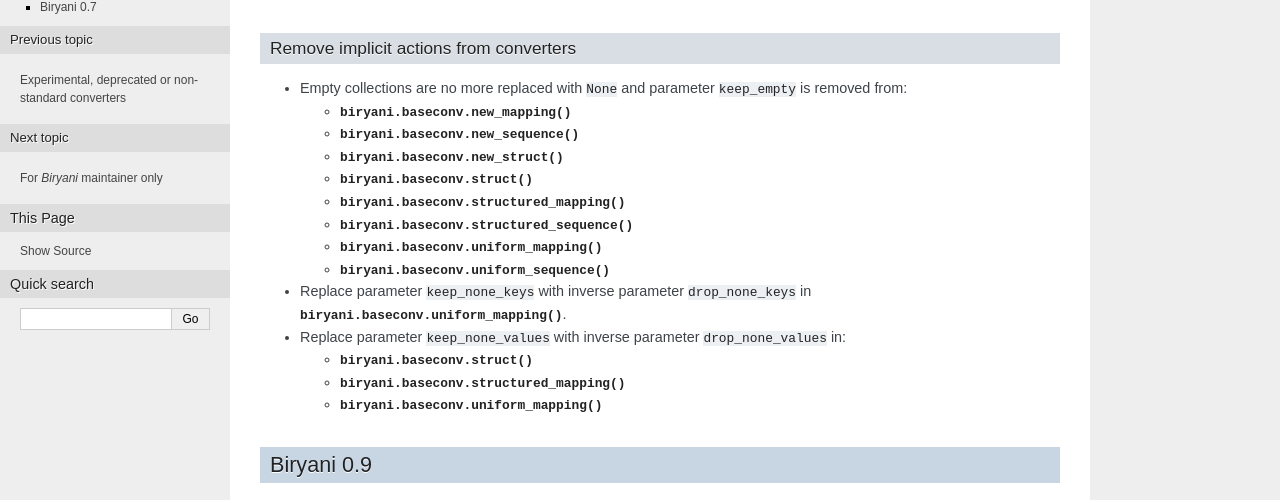
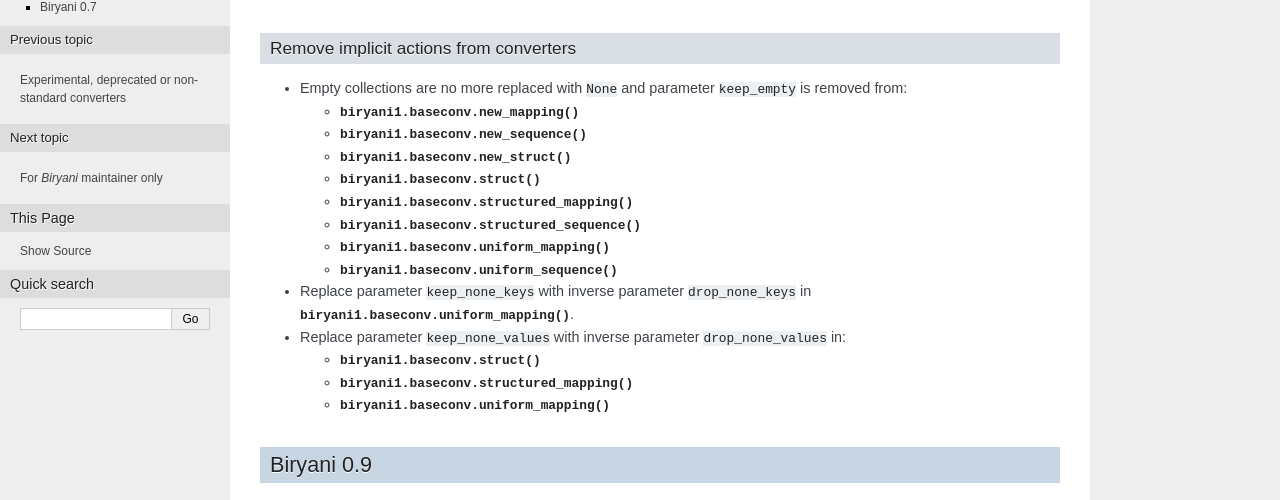
Before and after one commit to openfisca/biryani, a Sphinx documentation site: the page built from docs/source/changelog.rst, in a window 1280 px wide. Shown: the part 218-718 px from the top of the page. Built offline with Sphinx 7.4.7, drawn with Linux system fonts in a browser that asks for light colours.

Commit message:
Replace biryani with biryani1 in appropriate parts of changelog.

```diff
--- a/docs/source/changelog.rst
+++ b/docs/source/changelog.rst
@@ -16,32 +16,32 @@ Remove implicit actions from converters
 
 * Empty collections are no more replaced with ``None`` and parameter ``keep_empty`` is removed from:
 
-  * :func:`biryani.baseconv.new_mapping`
+  * :func:`biryani1.baseconv.new_mapping`
 
-  * :func:`biryani.baseconv.new_sequence`
+  * :func:`biryani1.baseconv.new_sequence`
 
-  * :func:`biryani.baseconv.new_struct`
+  * :func:`biryani1.baseconv.new_struct`
 
-  * :func:`biryani.baseconv.struct`
+  * :func:`biryani1.baseconv.struct`
 
-  * :func:`biryani.baseconv.structured_mapping`
+  * :func:`biryani1.baseconv.structured_mapping`
 
-  * :func:`biryani.baseconv.structured_sequence`
+  * :func:`biryani1.baseconv.structured_sequence`
 
-  * :func:`biryani.baseconv.uniform_mapping`
+  * :func:`biryani1.baseconv.uniform_mapping`
 
-  * :func:`biryani.baseconv.uniform_sequence`
+  * :func:`biryani1.baseconv.uniform_sequence`
 
 * Replace parameter ``keep_none_keys`` with inverse parameter ``drop_none_keys`` in
-  :func:`biryani.baseconv.uniform_mapping`.
+  :func:`biryani1.baseconv.uniform_mapping`.
 
 * Replace parameter ``keep_none_values`` with inverse parameter ``drop_none_values`` in:
 
-  * :func:`biryani.baseconv.struct`
+  * :func:`biryani1.baseconv.struct`
 
-  * :func:`biryani.baseconv.structured_mapping`
+  * :func:`biryani1.baseconv.structured_mapping`
 
-  * :func:`biryani.baseconv.uniform_mapping`
+  * :func:`biryani1.baseconv.uniform_mapping`
 
 
 Biryani 0.9
```
